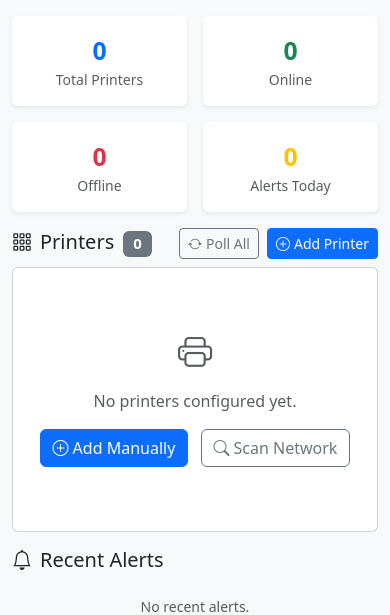
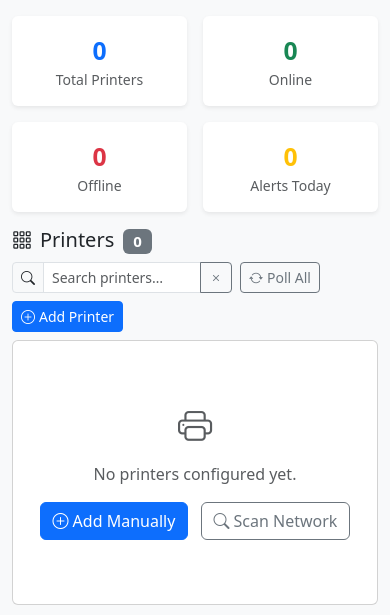
Before and after one commit to mkeathley2/network-printer-dashboard, a Flask app: page / in a window 390 px wide. Shown: the part 56-671 px from the top of the page. Run offline with Flask 3, Linux system fonts and the light colour scheme; a user stored in the database is signed in; data that the repository does not hold is empty.

Commit message:
Add client-side search to dashboard
Search box filters printer cards instantly by IP, name, vendor, model,
location, person, SQL#, computer, phone ext. Works alongside location
dropdown. Badge count updates as you type. Search re-applies after the
5-minute HTMX auto-refresh.

Co-Authored-By: Claude Sonnet 4.6 <noreply@anthropic.com>

```diff
--- a/app/web/templates/dashboard/index.html
+++ b/app/web/templates/dashboard/index.html
@@ -48,6 +48,14 @@
         <span class="badge bg-secondary ms-1">{{ printer_data|length }}</span>
       </h5>
       <div class="d-flex gap-2 align-items-center flex-wrap">
+        <div class="input-group input-group-sm" style="width:220px;">
+          <span class="input-group-text"><i class="bi bi-search"></i></span>
+          <input type="text" id="printerSearch" class="form-control" placeholder="Search printers…"
+                 oninput="filterPrinters(this.value)">
+          <button class="btn btn-outline-secondary" type="button" onclick="document.getElementById('printerSearch').value=''; filterPrinters('');" title="Clear">
+            <i class="bi bi-x"></i>
+          </button>
+        </div>
         {% if locations %}
         <div class="dropdown">
           <button class="btn btn-sm btn-outline-secondary dropdown-toggle" type="button" data-bs-toggle="dropdown">
@@ -127,3 +135,39 @@
 
 </div>
 {% endblock %}
+
+{% block extra_scripts %}
+<script>
+function filterPrinters(query) {
+  const q = query.trim().toLowerCase();
+  const grid = document.getElementById('printer-grid');
+  if (!grid) return;
+  let visible = 0;
+  grid.querySelectorAll('.printer-card-col').forEach(col => {
+    const match = !q || col.dataset.search.includes(q);
+    col.style.display = match ? '' : 'none';
+    if (match) visible++;
+  });
+  const badge = document.querySelector('h5 .badge');
+  if (badge) badge.textContent = visible;
+  let msg = document.getElementById('search-no-results');
+  if (visible === 0 && q) {
+    if (!msg) {
+      msg = document.createElement('p');
+      msg.id = 'search-no-results';
+      msg.className = 'text-muted text-center py-4';
+      msg.textContent = 'No printers match your search.';
+      grid.appendChild(msg);
+    }
+    msg.style.display = '';
+  } else if (msg) {
+    msg.style.display = 'none';
+  }
+}
+// Re-apply search after HTMX swaps the grid (auto-refresh every 5m)
+document.addEventListener('htmx:afterSwap', function(e) {
+  const q = document.getElementById('printerSearch');
+  if (q && q.value) filterPrinters(q.value);
+});
+</script>
+{% endblock extra_scripts %}
```
Also changed, not shown: app/web/templates/dashboard/_printer_card.html (+13 -1 lines).
